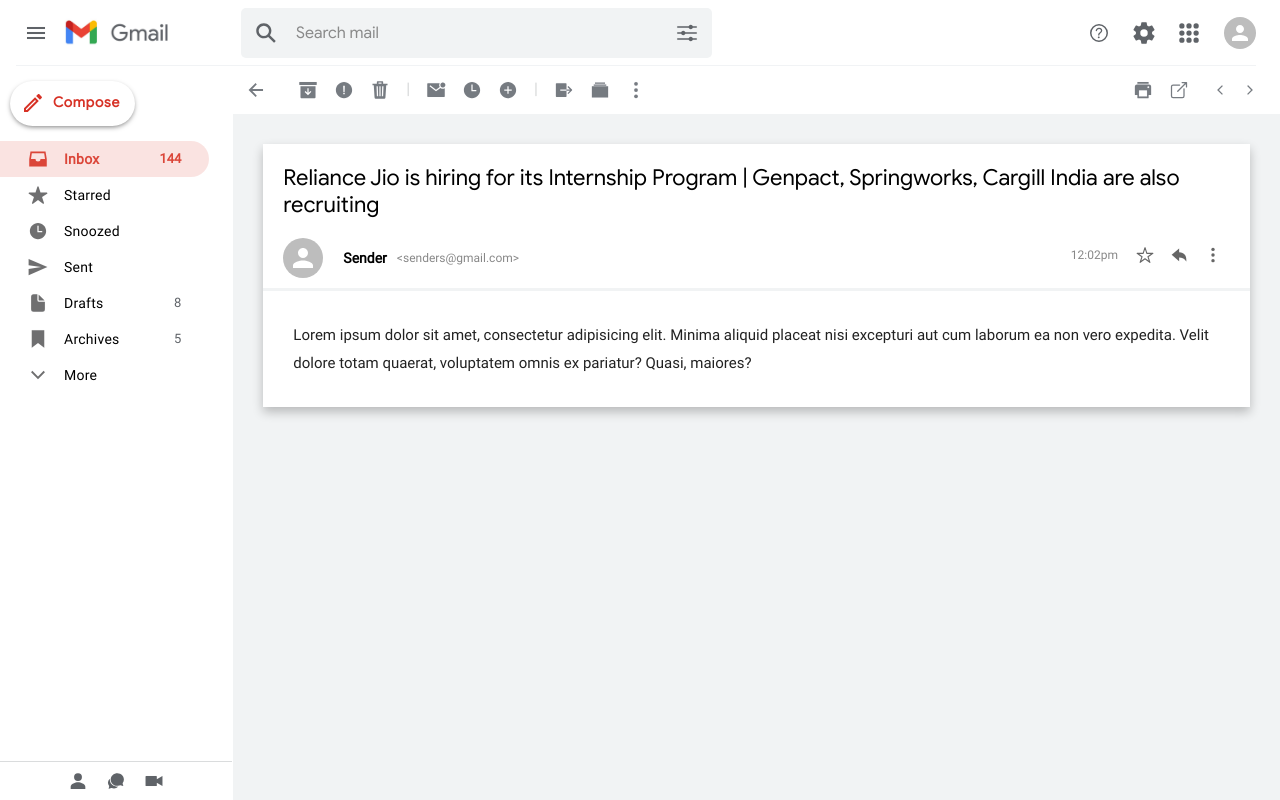
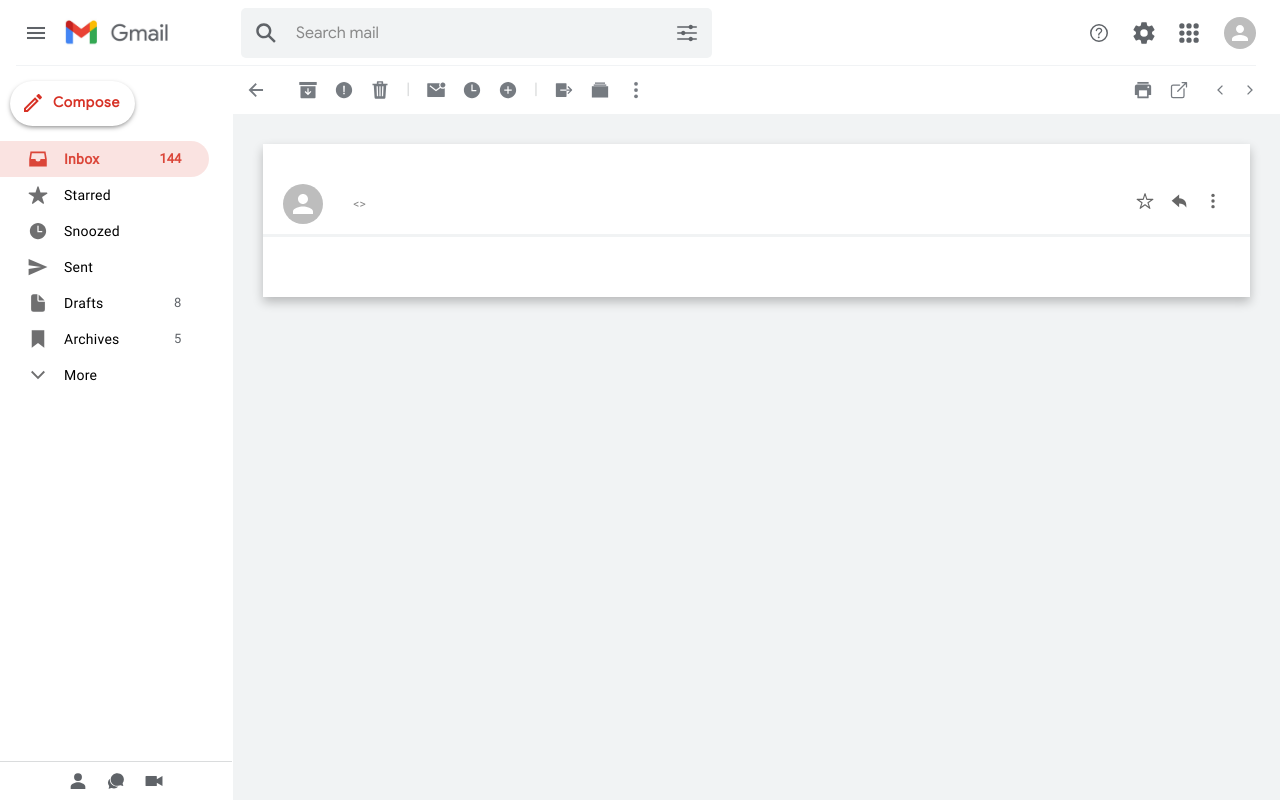
Before and after one commit to anushkachauhxn/gmail-clone, a React (Create React App) app: page /mail in a window 1280 px wide. Built offline with nearby package versions, Linux system fonts and the light colour scheme.

Commit message:
Making Mail Component dynamic Displaying data of the selected email on the mail page using Redux actions

```diff
--- a/src/components/EmailRow.js
+++ b/src/components/EmailRow.js
@@ -1,13 +1,27 @@
 import React from 'react';
 import { useHistory } from 'react-router-dom';
+import { useDispatch } from 'react-redux';
+import { selectMail } from '../features/mailSlice';
 import { Checkbox, IconButton } from '@mui/material';
 import './EmailRow.css';
 
 function EmailRow({ id, title, subject, description, time }) {
     const history = useHistory();
 
+    const dispatch = useDispatch();
+    const openMail = () => {
+        dispatch(selectMail({
+            id,
+            title,
+            subject,
+            description,
+            time,
+        }));
+        history.push("/mail");
+    };
+
     return (
-        <div onClick={() => history.push("/mail")} className="emailRow">
+        <div onClick={openMail} className="emailRow">
             <div className="emailRow__options">
                 <Checkbox className="emailRow__checkbox" />
                 <IconButton className="emailRow__star"><ion-icon name="star-outline"></ion-icon></IconButton>
--- a/src/components/Mail.js
+++ b/src/components/Mail.js
@@ -2,9 +2,12 @@
 import { Avatar, IconButton } from '@mui/material';
 import { useHistory } from 'react-router-dom';
 import './Mail.css';
+import { useSelector } from 'react-redux';
+import { selectOpenMail } from '../features/mailSlice';
 
 function Mail() {
     const history = useHistory();
+    const selectedMail = useSelector(selectOpenMail);
 
     return (
         <div className="mail">
@@ -36,16 +39,16 @@
 
             <div className="mail__body">
                 <div className="mail__bodyHeader">
-                    <h2>Reliance Jio is hiring for its Internship Program | Genpact, Springworks, Cargill India are also recruiting</h2>
+                    <h2>{selectedMail?.subject}</h2>
 
                     <div className="mail__bodySender">
                         <div className="mail__bodySenderLeft">
                             <Avatar></Avatar>
-                            <h4>Sender</h4>
-                            <p>&lt;senders@gmail.com&gt;</p>
+                            <h4>{selectedMail?.title}</h4>
+                            <p>&lt;{selectedMail?.title}&gt;</p>
                         </div>
                         <div className="mail__bodySenderRight">
-                            <p>12:02pm</p>
+                            <p>{selectedMail?.time}</p>
                             <IconButton><ion-icon name="star-outline"></ion-icon></IconButton>
                             <IconButton><ion-icon name="arrow-undo-sharp"></ion-icon></IconButton>
                             <IconButton><ion-icon name="ellipsis-vertical-sharp"></ion-icon></IconButton>
@@ -54,7 +57,7 @@
                 </div>
 
                 <div className="mail__bodyMessage">
-                    <p>Lorem ipsum dolor sit amet, consectetur adipisicing elit. Minima aliquid placeat nisi excepturi aut cum laborum ea non vero expedita. Velit dolore totam quaerat, voluptatem omnis ex pariatur? Quasi, maiores?</p>
+                    <p>{selectedMail?.description}</p>
                 </div>
             </div>
         </div>
--- a/src/features/mailSlice.js
+++ b/src/features/mailSlice.js
@@ -3,10 +3,14 @@
 export const mailSlice = createSlice({
   name: 'mail',
   initialState: {
+    selectedMail: null,
     sendMessageIsOpen: false,
   },
   // The `reducers` field lets us define reducers and generate associated actions
   reducers: {
+    selectMail: (state, action) => {
+      state.selectedMail = action.payload;
+    },
     openSendMessage: (state) => {
       state.sendMessageIsOpen = true;
     },
@@ -16,8 +20,9 @@
   },
 });
 
-export const { openSendMessage, closeSendMessage } = mailSlice.actions;
+export const { selectMail, openSendMessage, closeSendMessage } = mailSlice.actions;
 
+export const selectOpenMail = (state) => state.mail.selectedMail;
 export const selectSendMessageIsOpen = (state) => state.mail.sendMessageIsOpen;
 
 export default mailSlice.reducer;
```
